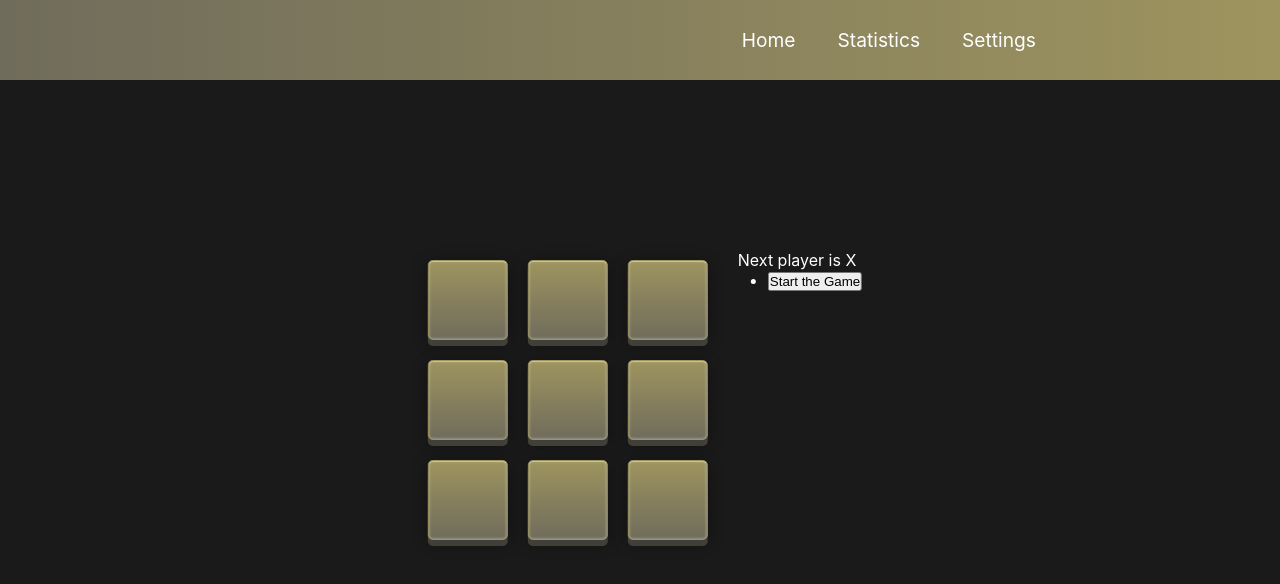
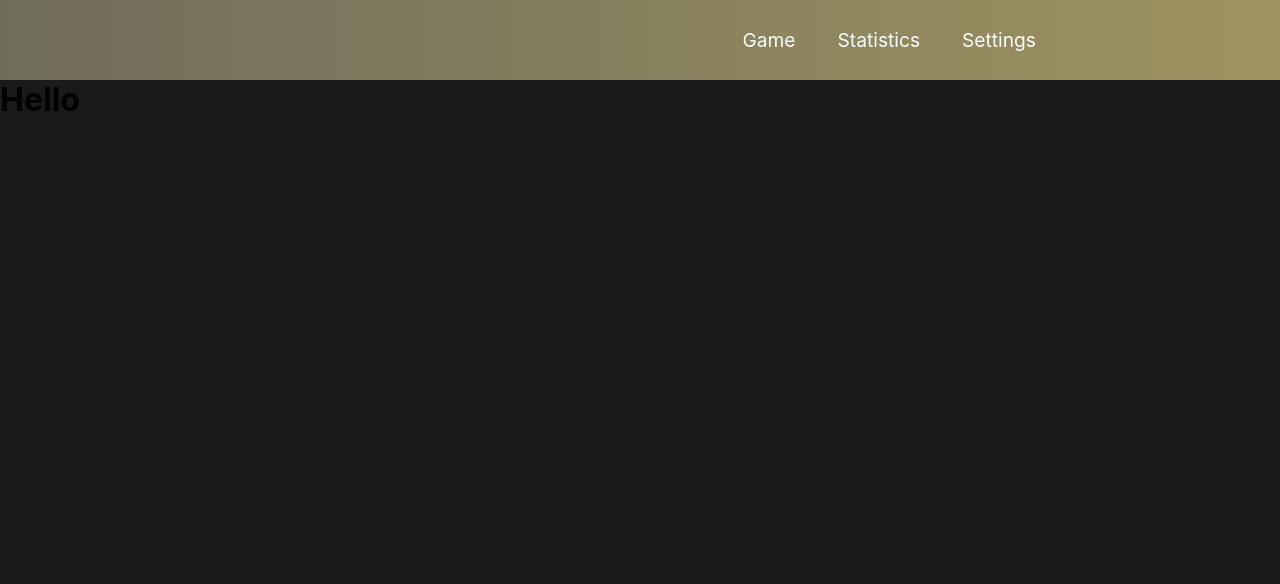
Before and after one commit to ThanosKatrakis/TicTacToe, a React (Create React App) app: page /settings in a window 1280 px wide. Shown: the top 584 px of the page. Built offline with nearby package versions, Linux system fonts and the light colour scheme.

Commit message:
NavBar updated

```diff
--- a/package.json
+++ b/package.json
@@ -8,6 +8,7 @@
     "@testing-library/user-event": "^12.8.3",
     "react": "^17.0.2",
     "react-dom": "^17.0.2",
+    "react-router-dom": "^5.2.0",
     "react-scripts": "4.0.3",
     "web-vitals": "^1.1.1"
   },
--- a/src/App.js
+++ b/src/App.js
@@ -1,10 +1,26 @@
-import logo from './logo.svg';
 import './App.css';
-import MainComponent from './Components/MainComponent';
+import { Route } from 'react-router-dom';
+import NavBar from './Components/NavBar';
+import Game from './Components/Game';
+import Statistics from './Components/Statistics';
+import Settings from './Components/Settings';
 
 function App() {
   return (
-    <MainComponent />
+    <div>
+      <NavBar />
+      <main>
+        <Route exact path="/" >
+          <Game />
+        </Route>
+        <Route path="/statistics" >
+          <Statistics />
+        </Route>
+        <Route path="/settings" >
+          <Settings />
+        </Route>
+      </main>
+    </div>
   );
 }
 
--- a/src/Components/MainComponent.jsx
+++ /dev/null
@@ -1,14 +0,0 @@
-import React, { Component } from 'react'
-import NavBar from './NavBar'
-import Game from './Game'
-
-export default class MainComponent extends Component {
-    render() {
-        return(
-            <div>
-                <NavBar />
-                <Game />
-            </div>
-        );
-    }
-}
--- a/src/Components/NavBar.jsx
+++ b/src/Components/NavBar.jsx
@@ -1,22 +1,24 @@
-import React, { Component } from 'react'
-import {MenuItems} from "./MenuItems"
+import React, { Component } from 'react';
+import { Link } from 'react-router-dom';
 
 class NavBar extends Component {
     render() {
         return (
-            <nav className="NavbarItems">
+            <header>
+                <nav className="NavbarItems">
                    <ul className="nav-menu">
-                        {MenuItems.map((item, index) => {
-                            return (
-                                <li key={index}>
-                                    <a className={item.cName} href={item.url}>
-                                    {item.title}
-                                    </a>
-                                </li>
-                            )
-                        })}
+                       <li>
+                           <Link to="/" className="nav-links">Game</Link>
+                       </li>
+                       <li>
+                           <Link to="/statistics" className="nav-links">Statistics</Link>
+                       </li>
+                       <li>
+                           <Link to="/settings" className="nav-links">Settings</Link>
+                       </li>
                    </ul>
-            </nav>
+                </nav>
+            </header>
         )
     }
 }
--- /dev/null
+++ b/src/Components/Settings.jsx
@@ -0,0 +1,11 @@
+import React, { Component } from 'react'
+
+export default class Settings extends Component {
+    render() {
+        return(
+            <div>
+                <h1>Hello</h1>
+            </div>
+        )
+    }
+}
--- /dev/null
+++ b/src/Components/Statistics.jsx
@@ -0,0 +1,11 @@
+import React, { Component } from 'react'
+
+export default class Statistics extends Component {
+    render() {
+        return(
+            <div>
+                <h1>Hello</h1>
+            </div>
+        )
+    }
+}
--- a/src/index.js
+++ b/src/index.js
@@ -1,12 +1,15 @@
 import React from 'react';
 import ReactDOM from 'react-dom';
+import { BrowserRouter } from 'react-router-dom';
 import './index.css';
 import App from './App';
 import reportWebVitals from './reportWebVitals';
 
 ReactDOM.render(
   <React.StrictMode>
-    <App />
+    <BrowserRouter>
+      <App />
+    </BrowserRouter>
   </React.StrictMode>,
   document.getElementById('root')
 );
```
Also changed, not shown: 1 other file (tests, documents, lock files or other folders).
